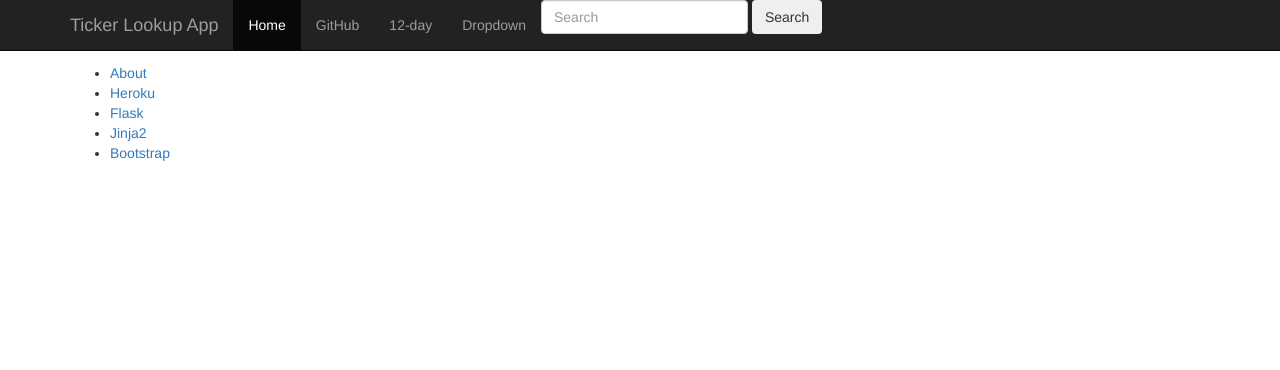
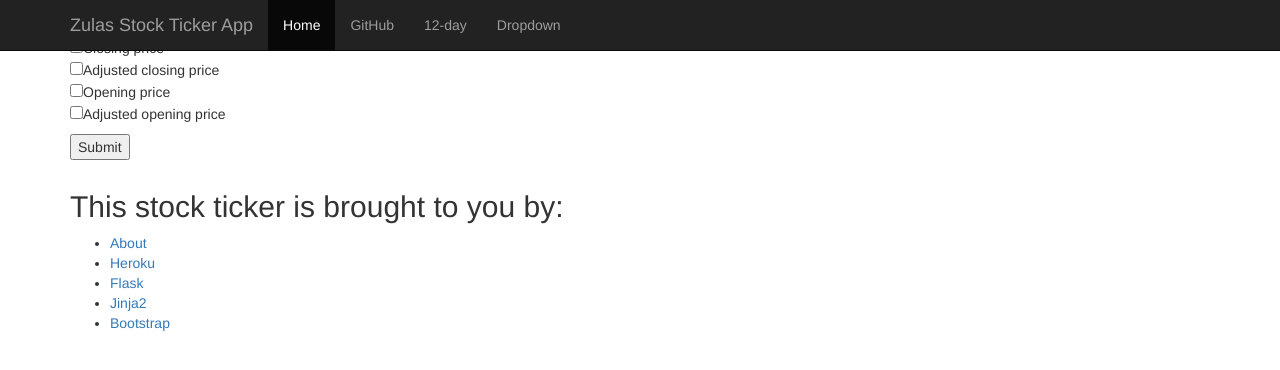
Before and after one commit to alzulas/flask-framework, a Flask app: page / in a window 1280 px wide. Shown: the top 370 px of the page. Run offline with Flask 2, Linux system fonts and the light colour scheme; some libraries are stand-ins or nearby versions.

Commit message:
Added selectors

```diff
--- a/templates/index.html
+++ b/templates/index.html
@@ -21,7 +21,7 @@
           <button type="button" class="navbar-toggle" data-toggle="collapse" data-target="#nav-1">
           <span class="sr-only">Toggle navigation</span>
           </button>
-          <span class="navbar-brand">Ticker Lookup App</span>
+          <span class="navbar-brand">Zulas Stock Ticker App</span>
         </div>
 
         <div class="collapse navbar-collapse" id="nav-1">
@@ -30,7 +30,7 @@
               <a class="nav-link" href="#">Home<span class="sr-only">(current)</span></a>
             </li>
             <li class="nav-item">
-              <a class="nav-link" href="https://github.com/thedataincubator/flask-framework">GitHub</a>
+              <a class="nav-link" href="https://github.com/alzulas/flask-framework">GitHub</a>
             </li>
             <li class="nav-item">
               <a class="nav-link" href="https://www.thedataincubator.com/12day.html">12-day</a>
@@ -44,21 +44,32 @@
                 <a class="dropdown-item" href="#">Something else here</a>
               </div>
             </li>
-
           </ul>
-
-          <form class="form-inline my-2 my-lg-0">
-            <input class="form-control mr-sm-2" type="text" placeholder="Search" aria-label="Search">
-            <button class="btn btn-outline-success my-2 my-sm-0" type="submit">Search</button>
-          </form>
-
         </div>
       </div>
     </nav>
+
     <div class="container">
       <div class="row">
         <div class="col-lg-12 text-left">
-          <h2>Hello, World!</h2>
+          <form id='input' method='post' action='index'>
+          <p>Ticker symbol: <input type='text' name='ticker' placeholder='GOOG' /></p>
+          <p>
+          <input type="checkbox" name='features' value='close' />Closing price<br>
+          <input type="checkbox" name='features' value='adj_close' />Adjusted closing price<br>
+          <input type="checkbox" name='features' value='open' />Opening price<br>
+          <input type="checkbox" name='features' value='adj_open' />Adjusted opening price<br>
+          </p>
+          <p><input type="submit" value="Submit"></p>
+          </form>
+        </div>
+      </div>
+    </div>
+
+    <div class="container">
+      <div class="row">
+        <div class="col-lg-12 text-left">
+          <h2>This stock ticker is brought to you by:</h2>
           <ul>
             <li><a href="/about">About</a></li>
             <li><a target="_blank" href="https://www.heroku.com/">Heroku</a></li>
```
